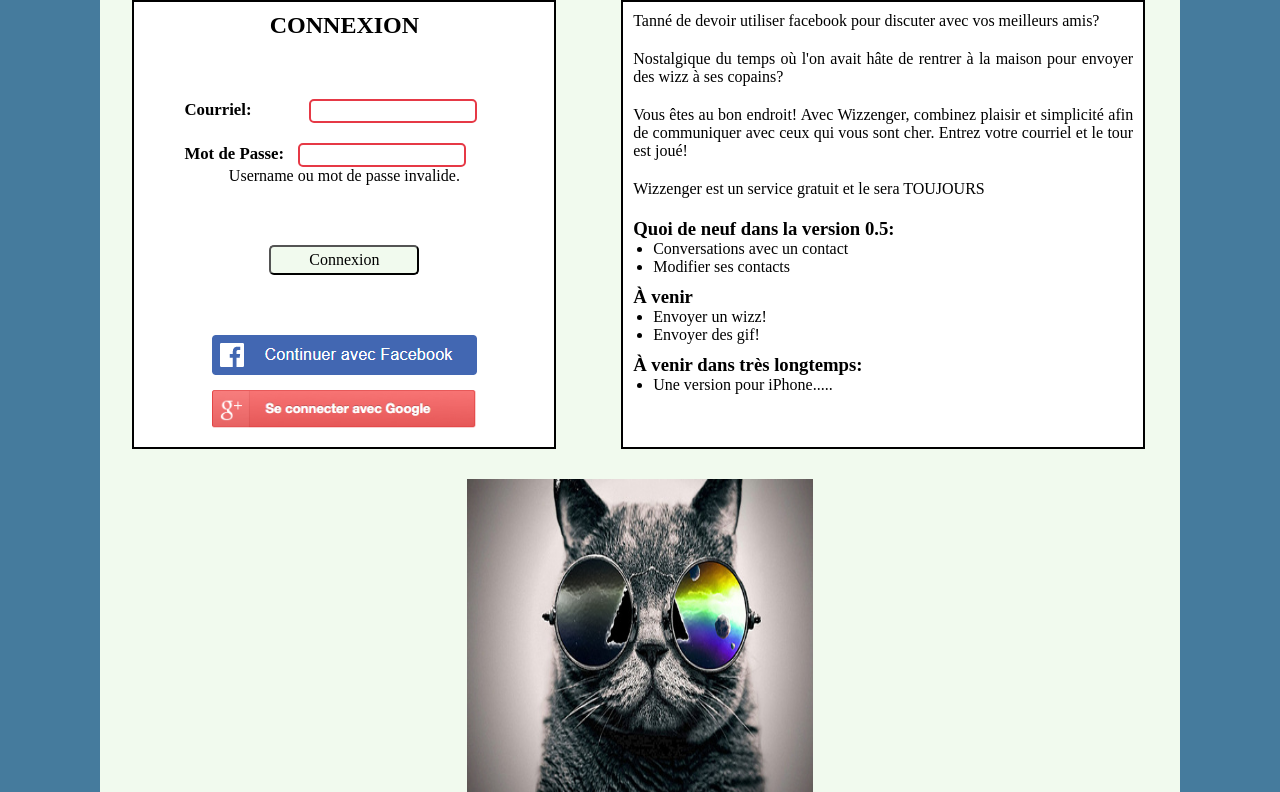
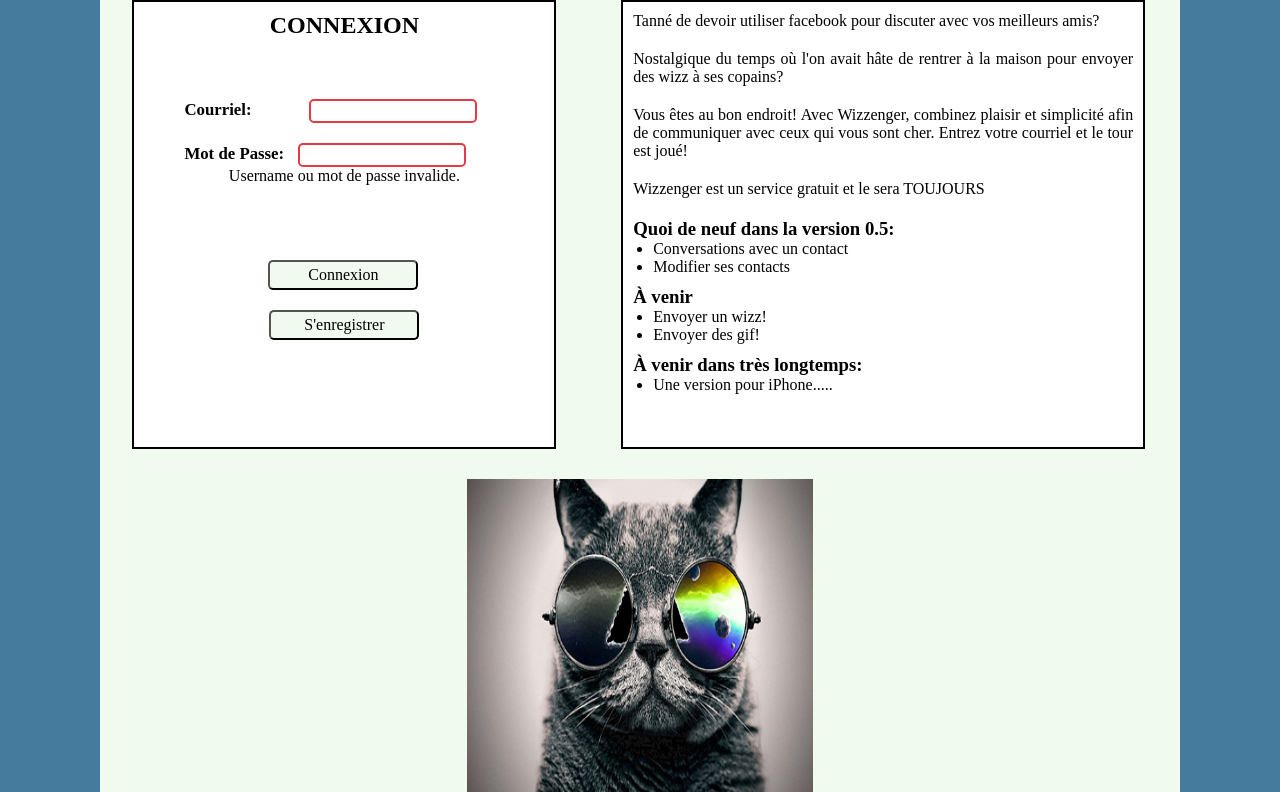
Before and after one commit to 1992gabb/WebWizzenger, a PHP site: page / in a window 1280 px wide. Shown: the part 77-869 px from the top of the page. Run offline with PHP 8.4, Linux system fonts and the light colour scheme; some web fonts are replaced.

Commit message:
WORKING ON REGISTER PAGE

```diff
--- a/css/style.css
+++ b/css/style.css
@@ -86,13 +86,30 @@ input[type=text], input[type=password] {
 input[type=submit] {
 	height:30px;
 	width:150px;
-	margin-top:60px;
+	margin:60px auto 5px auto;
     /* border:2px solid #E63946;  */
     -webkit-border-radius: 5px;
 	border-radius: 5px;
 	font-family:"Raleway-Regular";
 	font-size:1em;
 	background-color:#F1FAEE;
+}
+
+#btn_register{
+	height:30px;
+	width:150px;
+	-webkit-border-radius: 5px;
+	border-radius: 5px;
+	font-family:"Raleway-Regular";
+	font-size:1em;
+	background-color:#F1FAEE;
+}
+
+#zone_boutons_index{
+	display:block;
+	float:left;
+	width:150px;
+	margin:15px 31%;
 }
 
 #ligne1{
@@ -107,21 +124,25 @@ input[type=submit] {
 	float:left;
 }
 
-.fb-login-button{
-	margin:60px auto 0 auto;
-	width:265px;
-	height:40px;
-	background-repeat:no-repeat;
-	background-image: url("../images/fb_button.png");
+.popup {
+    display: none;
+    position: fixed;
+    z-index: 1;
+    left: 0;
+    top: 0;
+    width: 100%;
+    height: 100%;
+    overflow: auto;
+    background-color: rgb(0,0,0);
+    background-color: rgba(0,0,0,0.4);
 }
 
-.google-login-button{
-	margin:15px auto 0 auto;
-	width:265px;
-	height:40px;
-	background-size:100%;
-	background-repeat:no-repeat;
-	background-image: url("../images/google_button.png");
+#popup_contenu {
+    background-color: #fefefe;
+    margin: 15% auto;
+    padding: 20px;
+    border: 1px solid #888;
+    width: 80%;
 }
 
 /* ---------------------- Message d'accueil ----------------------  */
--- a/index.php
+++ b/index.php
@@ -7,34 +7,16 @@
 	require_once("partial/header.php");
 ?>
 	<body id = "index_body">
-		<!-- Pour l'utilisation du login facebook -->
-		<!--<script>
-				window.fbAsyncInit = function() {
-					FB.init({
-					appId      : '{2005498436404804}',
-					cookie     : true,
-					xfbml      : true,
-					version    : '{latest-api-version}'
-					});
 
-					FB.AppEvents.logPageView();
-
-				};
-
-				(function(d, s, id){
-					var js, fjs = d.getElementsByTagName(s)[0];
-					if (d.getElementById(id)) {return;}
-					js = d.createElement(s); js.id = id;
-					js.src = "https://connect.facebook.net/en_US/sdk.js";
-					fjs.parentNode.insertBefore(js, fjs);
-					}(document, 'script', 'facebook-jssdk'));
-		</script>-->
 
 		<script>
+			let popupRegister;
+
 			window.onload = () => {
 				document.body.style.opacity = 1;
 				document.body.style.paddingTop = 0;
 				setTimeout(afficherWizz, 1500);
+    			popupRegister = document.getElementById("zone_register");
 			}
 		</script>
 
@@ -43,8 +25,9 @@
 		</header>
 
 		<!-- Espace de login -->
-		<form action="index.php" method ="post" >
-			<div id="login">
+
+		<div id="login">
+			<form action="index.php" method ="post" >
 				<h2>CONNEXION</h2>
 				<div id = "ligne1">
 					<h2 id="titre_user">Courriel: </h2>
@@ -63,11 +46,13 @@
 						<?php
 					}
 				?>
-				<input type="submit" name="bouton" id="btn_submit" value="Connexion">
-				<div class="fb-login-button" data-max-rows="1" data-size="large" data-button-type="continue_with" data-show-faces="false" data-auto-logout-link="false" data-use-continue-as="false"></div>
-				<div class="google-login-button" data-max-rows="1" data-size="large" data-button-type="continue_with" data-show-faces="false" data-auto-logout-link="false" data-use-continue-as="false"></div>
-			</div>
-		</form>
+				<div id="zone_boutons_index">
+					<input type="submit" name="bouton" id="btn_submit" value="Connexion">
+
+				</div>
+			</form>
+			<button onclick="register()" id="btn_register">S'enregistrer</button>
+		</div>
 
 		<!-- Message d'accueil -->
 		<main>
--- a/js/general.js
+++ b/js/general.js
@@ -23,6 +23,12 @@ function openTab(evt, tabTitle) {
 	evt.currentTarget.className += " active";
 }
 
-window.onload = () => {
-	document.getElementById("default").click();
+function register(){
+    document.location.href="register.php"
 }
+
+window.onclick = function(event) {
+    if (event.target == popupRegister) {
+        popupRegister.style.display = "none";
+    }
+}
```
Also changed, not shown: action/registerAction.php (added, +14 -0 lines), register.php (added, +24 -0 lines).
